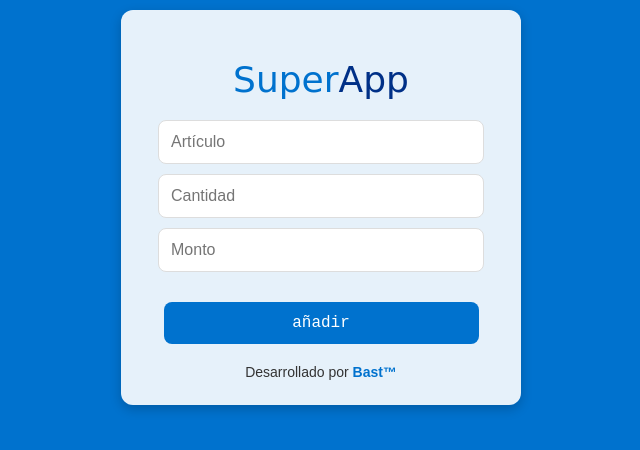
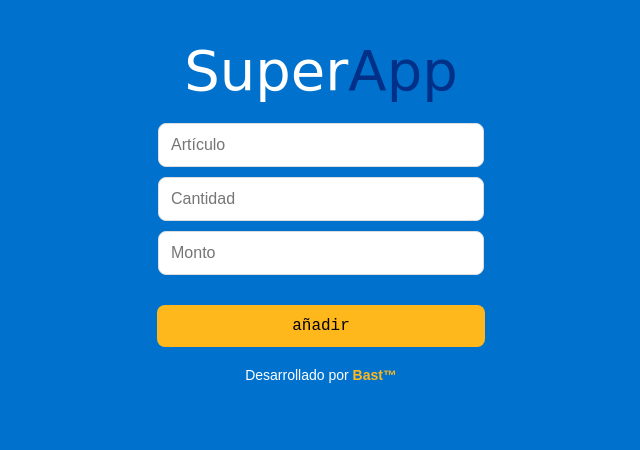
Before and after one commit to Bastcl/superapp, a plain HTML site: page index.html in a window 1280 px wide. Shown: the whole page, without its empty margins (319-959 px from the left). Drawn offline with Linux system fonts and the light colour scheme; a web font is replaced by a local one.

Commit message:
Actualizar estilos CSS para mejorar la apariencia y la legibilidad de la interfaz

```diff
--- a/styles.css
+++ b/styles.css
@@ -2,7 +2,7 @@ body {
     font-family: 'Arial', sans-serif;
     background: #0072ce;
     margin: 0;
-    padding: 10px;
+    padding: 0;
     display: flex;
     justify-content: center;
     align-items: start;
@@ -11,10 +11,7 @@ body {
 }
 
 .container {
-    background-color: rgba(255, 255, 255, 0.9);
-    padding: 25px;
-    border-radius: 12px;
-    box-shadow: 0 4px 12px rgba(0, 0, 0, 0.2);
+    padding: 0 25px 0 25px;
     width: 100%;
     max-width: 400px;
     text-align: center;
@@ -23,21 +20,23 @@ body {
 
 h1 {
     margin-bottom: 20px;
-    color: #0072ce;
+    color: white;
     font-family: 'Sigmar', cursive;
-    font-size: 36px;
+    font-size: 56px;
     font-weight: 400;
 }
 
 .total {
-    font-size: 20px;
+    text-transform: uppercase;
+    font-size: 28px;
+    font-family: impact, sans-serif;
     margin-bottom: 20px;
-    color: #333333;
+    color: white;
 }
 
 .total span {
-    color: #0072ce;
-    font-weight: bold;
+    color: white;
+    font-weight:900;
 }
 
 .input-group {
@@ -71,19 +70,19 @@ input[type="text"]:focus, input[type="number"]:focus {
     border: none;
     border-radius: 8px;
     cursor: pointer;
-    width: 90%;
+    width: 93.5%;
     transition: background-color 0.3s ease, transform 0.2s ease;
     box-sizing: border-box;
 }
 
 .add {
-    background-color: #0072ce;
-    color: white;
+    background-color: #ffb81c;
+    color: black;
     font-family: monospace;
 }
 
 .add:hover {
-    background-color: #015395;
+    background-color: #f5cf7d;
 }
 
 .reset {
@@ -159,17 +158,17 @@ input[type="text"]:focus, input[type="number"]:focus {
 footer {
     margin-top: 20px;
     font-size: 14px;
-    color: #333333;
+    color: white;
 }
 
 footer a {
-    color: rgba(9,9,121,1);
+    color: #0072ce;
     text-decoration: none;
     font-weight: bold;
 }
 
 #credits {
-    color: #0072ce;
+    color: #ffb81c;
     text-decoration: none;
 }
 
```
